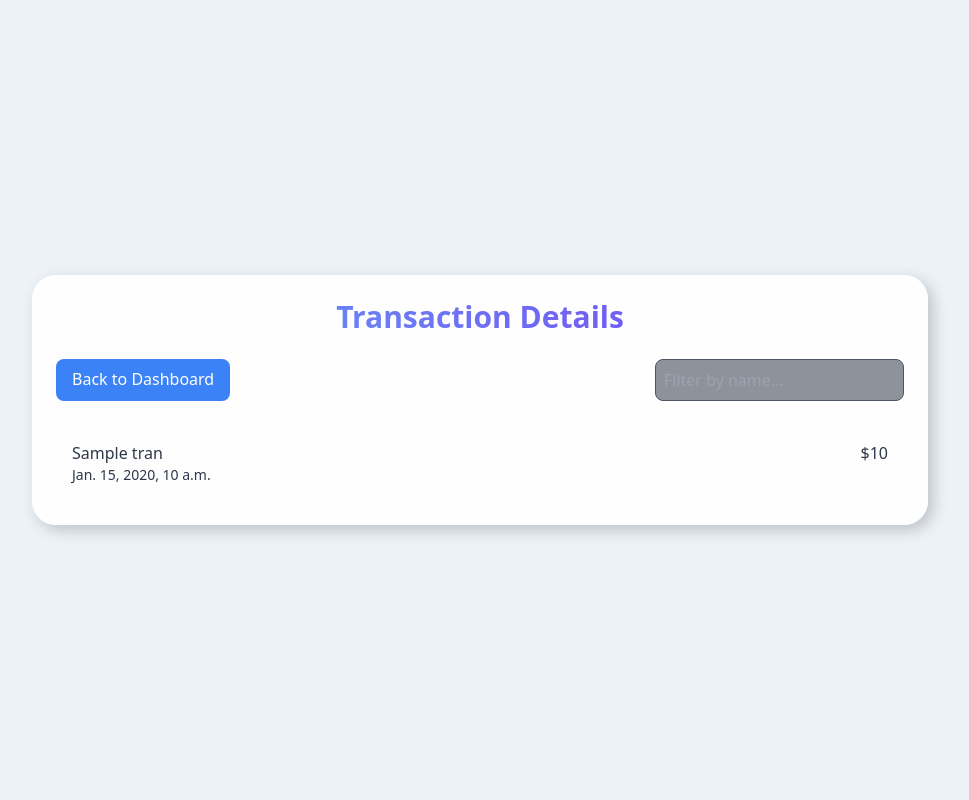
After one commit to mubarak6969/personal_finance_adviser, a Django app: template core/templates/core/transaction_details.html in a window 1280 px wide. The commit adds this page. Shown: the whole page, without its empty margins (160-1129 px from the left). Run offline with Django 5.2, Linux system fonts and the light colour scheme; the template is opened without the code that fills it: most values are stand-ins (such as "Sample title", 1, 10 or a date in 2020).

Commit message:
Fixed pie chart with debug logging and enhanced transaction details with filter and card layout

```diff
--- /dev/null
+++ b/core/templates/core/transaction_details.html
@@ -0,0 +1,94 @@
+<!DOCTYPE html>
+<html lang="en">
+<head>
+    <meta charset="UTF-8">
+    <meta name="viewport" content="width=device-width, initial-scale=1.0">
+    <title>Transaction Details - Personal Finance Adviser</title>
+    <link href="https://cdn.jsdelivr.net/npm/tailwindcss@2.2.19/dist/tailwind.min.css" rel="stylesheet">
+    <style>
+        @media (prefers-color-scheme: dark) {
+            :root {
+                --bg: #1a202c;
+                --card-bg: rgba(30, 41, 59, 0.9);
+                --text: #e2e8f0;
+                --card-hover: rgba(40, 50, 70, 0.9);
+            }
+        }
+        @media (prefers-color-scheme: light) {
+            :root {
+                --bg: #edf2f7;
+                --card-bg: rgba(255, 255, 255, 0.9);
+                --text: #2d3748;
+                --card-hover: #e2e8f0;
+            }
+        }
+        body {
+            background: var(--bg);
+            color: var(--text);
+            transition: all 0.3s ease;
+        }
+        .card {
+            background: var(--card-bg);
+            border-radius: 1.5rem;
+            box-shadow: 5px 5px 15px rgba(0, 0, 0, 0.2), -5px -5px 15px rgba(255, 255, 255, 0.1);
+            backdrop-filter: blur(10px);
+            transition: transform 0.3s ease;
+        }
+        .card:hover {
+            transform: translateY(-5px);
+        }
+        .transaction-card {
+            transition: transform 0.2s ease, box-shadow 0.2s ease;
+        }
+        .transaction-card:hover {
+            transform: translateY(-3px);
+            box-shadow: 0 4px 12px rgba(0, 0, 0, 0.1);
+        }
+    </style>
+</head>
+<body class="min-h-screen flex items-center justify-center p-4">
+    <div class="card w-full max-w-4xl p-6 space-y-6">
+        <h1 class="text-3xl font-bold text-center text-transparent bg-clip-text bg-gradient-to-r from-blue-400 to-purple-600 animate-fade-in">Transaction Details</h1>
+        <div class="flex justify-between mb-4">
+            <a href="{% url 'core:dashboard' %}" class="bg-blue-500 text-white px-4 py-2 rounded-lg hover:bg-blue-600 transition duration-300 animate-fade-in">Back to Dashboard</a>
+            <input type="text" id="filter-input" placeholder="Filter by name..." class="p-2 rounded-lg bg-gray-800 bg-opacity-50 text-white border border-gray-600 focus:outline-none focus:ring-2 focus:ring-blue-500">
+        </div>
+        <div class="space-y-4">
+            {% for trans in transactions %}
+            <div class="transaction-card p-4 bg-var(--card-hover) rounded-lg cursor-pointer">
+                <div class="flex justify-between">
+                    <span class="font-medium">{{ trans.name }}</span>
+                    <span>${{ trans.amount }}</span>
+                </div>
+                <div class="text-sm text-var(--text-secondary)">{{ trans.date }}</div>
+            </div>
+            {% endfor %}
+        </div>
+    </div>
+    <script>
+        function animateFadeIn() {
+            const elements = document.querySelectorAll('.animate-fade-in');
+            elements.forEach((el, index) => {
+                el.style.animationDelay = `${index * 0.1}s`;
+            });
+        }
+        document.getElementById('filter-input').addEventListener('input', function(e) {
+            const filter = e.target.value.toLowerCase();
+            document.querySelectorAll('.transaction-card').forEach(card => {
+                const name = card.querySelector('span').textContent.toLowerCase();
+                card.style.display = name.includes(filter) ? 'block' : 'none';
+            });
+        });
+        window.onload = animateFadeIn;
+    </script>
+    <style>
+        @keyframes fadeIn {
+            from { opacity: 0; transform: translateY(10px); }
+            to { opacity: 1; transform: translateY(0); }
+        }
+        .animate-fade-in {
+            animation: fadeIn 0.5s ease-out forwards;
+        }
+    </style>
+</body>
+</html>
```
Also changed, not shown: core/templates/core/dashboard.html (+120 -46 lines).
